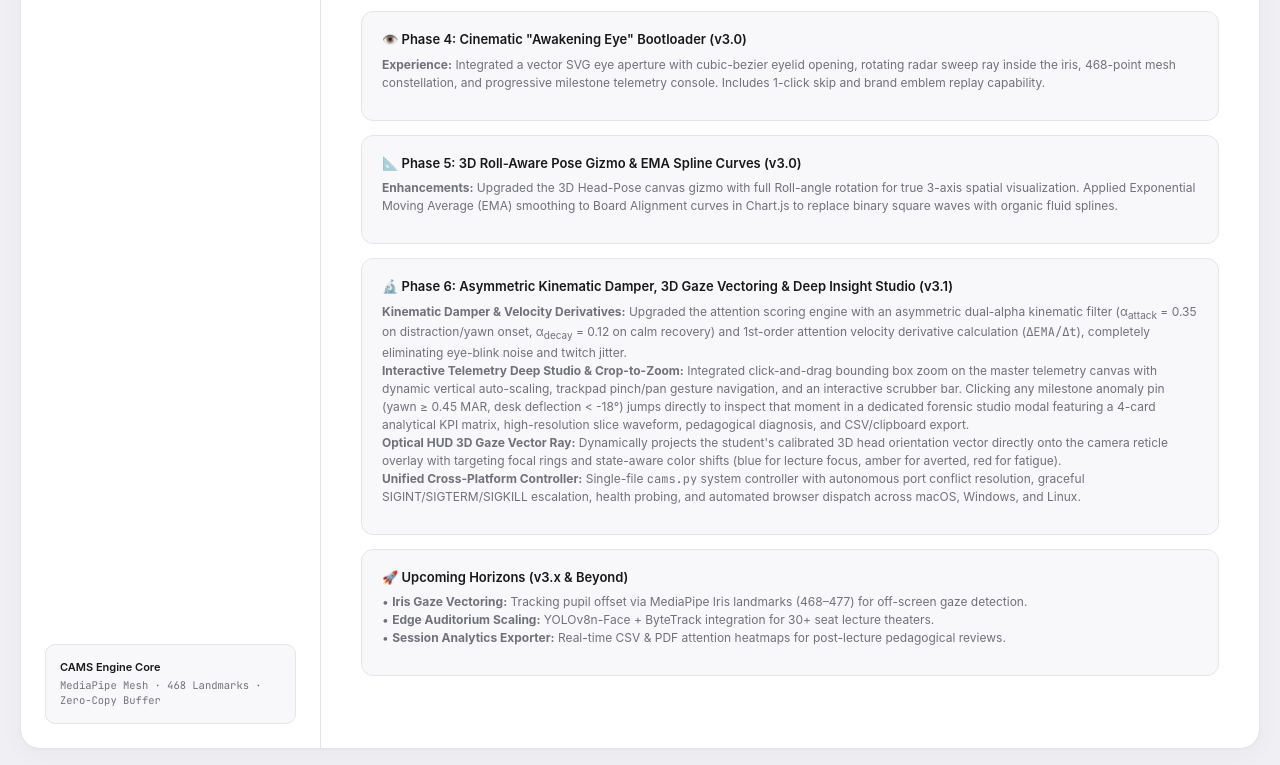
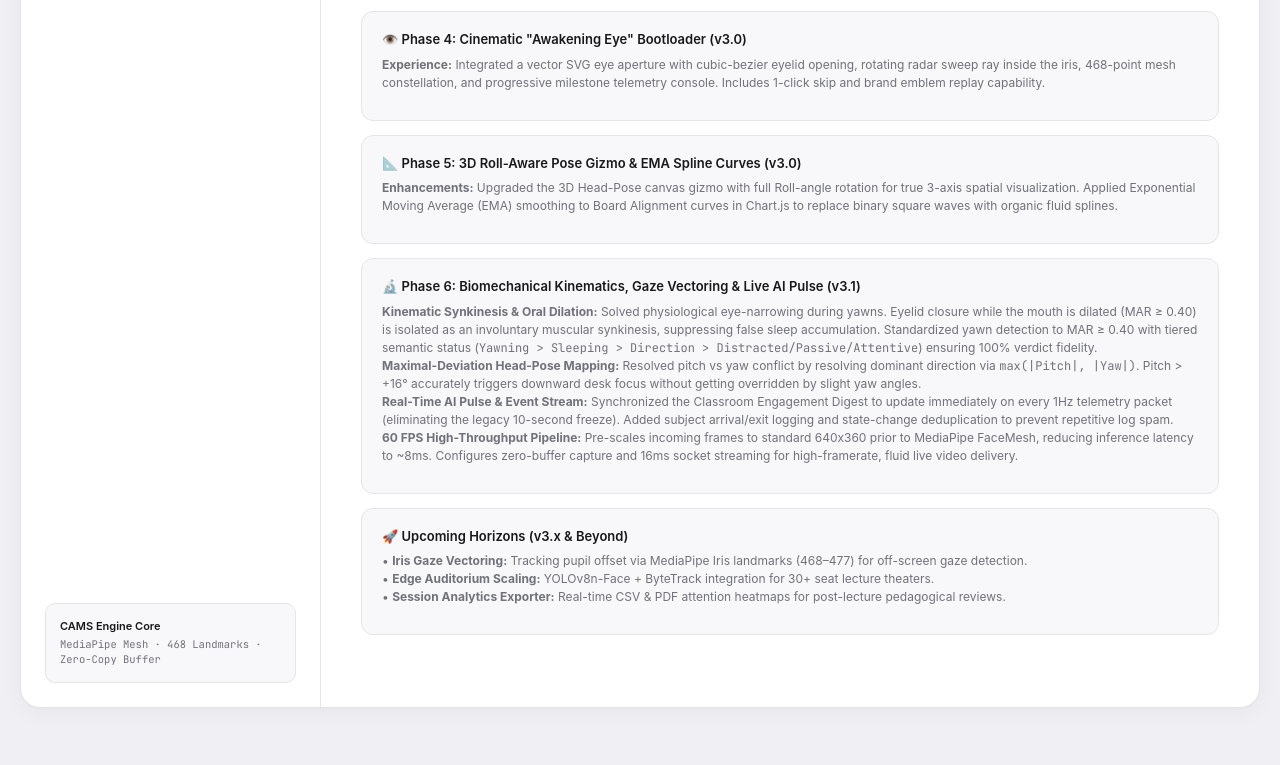
Before and after one commit to adarshvmanu/CAMS, a plain HTML site: page Page/about.html in a window 1280 px wide. Shown: the part 3137-3902 px from the top of the page. After the commit the page ends 3861 px from the top, so only its background shows below. Drawn offline with Linux system fonts and the light colour scheme.

Commit message:
docs: update Phase 6 transformation log with biomechanical kinematics, gaze vectoring, and real-time AI pulse

```diff
--- a/Page/about.html
+++ b/Page/about.html
@@ -263,12 +263,12 @@ attentive_gate = (ema_score >= 80.0) and facing_classroom and (not sleep_detecte
             </div>
 
             <div class="doc-formula-card" style="margin-bottom: 14px;">
-              <div class="doc-formula-title">🔬 Phase 6: Asymmetric Kinematic Damper, 3D Gaze Vectoring &amp; Deep Insight Studio (v3.1)</div>
+              <div class="doc-formula-title">🔬 Phase 6: Biomechanical Kinematics, Gaze Vectoring &amp; Live AI Pulse (v3.1)</div>
               <div class="doc-formula-desc">
-                <strong>Kinematic Damper &amp; Velocity Derivatives:</strong> Upgraded the attention scoring engine with an asymmetric dual-alpha kinematic filter (&alpha;<sub>attack</sub> = 0.35 on distraction/yawn onset, &alpha;<sub>decay</sub> = 0.12 on calm recovery) and 1st-order attention velocity derivative calculation (<code class="mono">&Delta;EMA/&Delta;t</code>), completely eliminating eye-blink noise and twitch jitter.<br>
-                <strong>Interactive Telemetry Deep Studio &amp; Crop-to-Zoom:</strong> Integrated click-and-drag bounding box zoom on the master telemetry canvas with dynamic vertical auto-scaling, trackpad pinch/pan gesture navigation, and an interactive scrubber bar. Clicking any milestone anomaly pin (yawn &ge; 0.45 MAR, desk deflection &lt; -18&deg;) jumps directly to inspect that moment in a dedicated forensic studio modal featuring a 4-card analytical KPI matrix, high-resolution slice waveform, pedagogical diagnosis, and CSV/clipboard export.<br>
-                <strong>Optical HUD 3D Gaze Vector Ray:</strong> Dynamically projects the student's calibrated 3D head orientation vector directly onto the camera reticle overlay with targeting focal rings and state-aware color shifts (blue for lecture focus, amber for averted, red for fatigue).<br>
-                <strong>Unified Cross-Platform Controller:</strong> Single-file <code class="mono">cams.py</code> system controller with autonomous port conflict resolution, graceful SIGINT/SIGTERM/SIGKILL escalation, health probing, and automated browser dispatch across macOS, Windows, and Linux.
+                <strong>Kinematic Synkinesis &amp; Oral Dilation:</strong> Solved physiological eye-narrowing during yawns. Eyelid closure while the mouth is dilated (MAR &ge; 0.40) is isolated as an involuntary muscular synkinesis, suppressing false sleep accumulation. Standardized yawn detection to MAR &ge; 0.40 with tiered semantic status (<code class="mono">Yawning &gt; Sleeping &gt; Direction &gt; Distracted/Passive/Attentive</code>) ensuring 100% verdict fidelity.<br>
+                <strong>Maximal-Deviation Head-Pose Mapping:</strong> Resolved pitch vs yaw conflict by resolving dominant direction via <code class="mono">max(|Pitch|, |Yaw|)</code>. Pitch &gt; +16&deg; accurately triggers downward desk focus without getting overridden by slight yaw angles.<br>
+                <strong>Real-Time AI Pulse &amp; Event Stream:</strong> Synchronized the Classroom Engagement Digest to update immediately on every 1Hz telemetry packet (eliminating the legacy 10-second freeze). Added subject arrival/exit logging and state-change deduplication to prevent repetitive log spam.<br>
+                <strong>60 FPS High-Throughput Pipeline:</strong> Pre-scales incoming frames to standard 640x360 prior to MediaPipe FaceMesh, reducing inference latency to ~8ms. Configures zero-buffer capture and 16ms socket streaming for high-framerate, fluid live video delivery.
               </div>
             </div>
 
```
